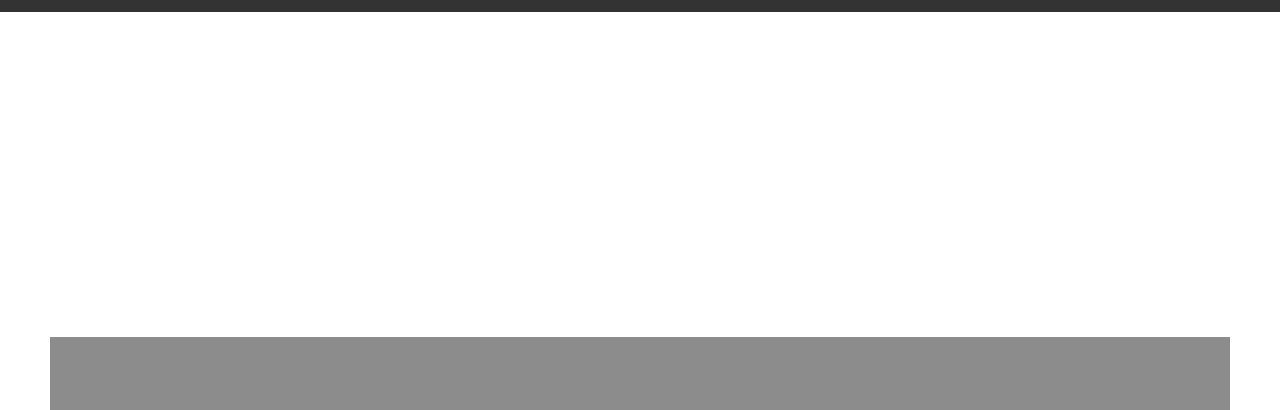
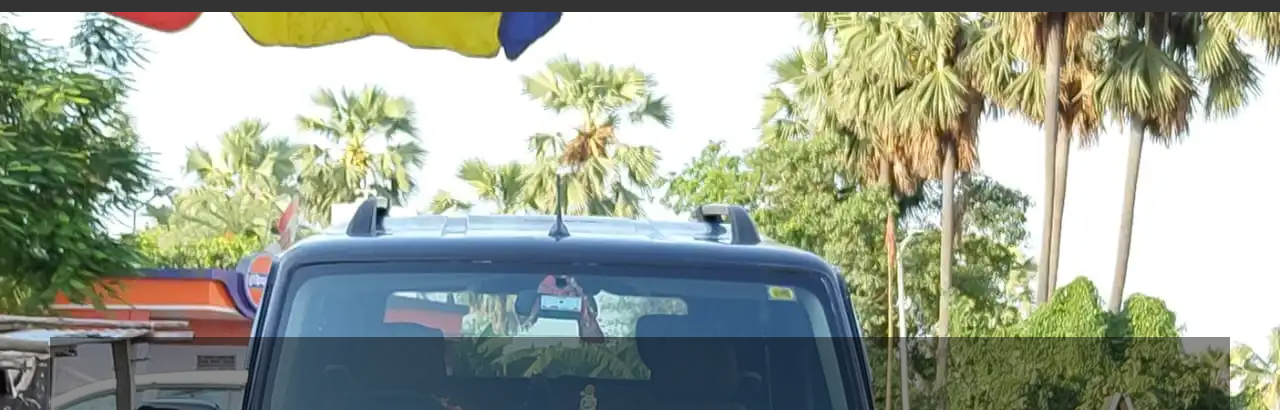
Before and after one commit to dreadwing5/RedLine-Auto-Venture, a plain HTML site: page index.html in a window 1280 px wide. Shown: the part 74-484 px from the top of the page. Drawn offline with Linux system fonts and the light colour scheme.

Commit message:
fix video res

```diff
--- a/index.html
+++ b/index.html
@@ -39,7 +39,7 @@
     <div id="hero" class="hero">
       <div
         class="video-placeholder"
-        style="background-image: url('path-to-placeholder-image.jpg')"
+        style="background-image: url('public/img/Test_1.webp')"
       ></div>
       <video class="hero-background-video" autoplay loop muted playsinline>
         <source src="public/video/Bike_Video.mp4" type="video/mp4" />
```
